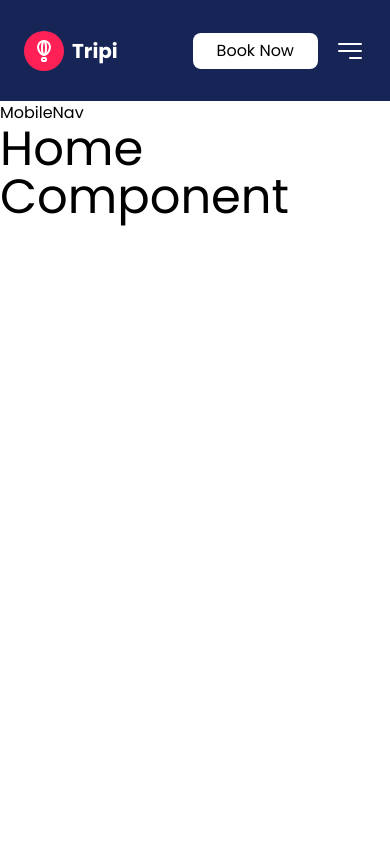
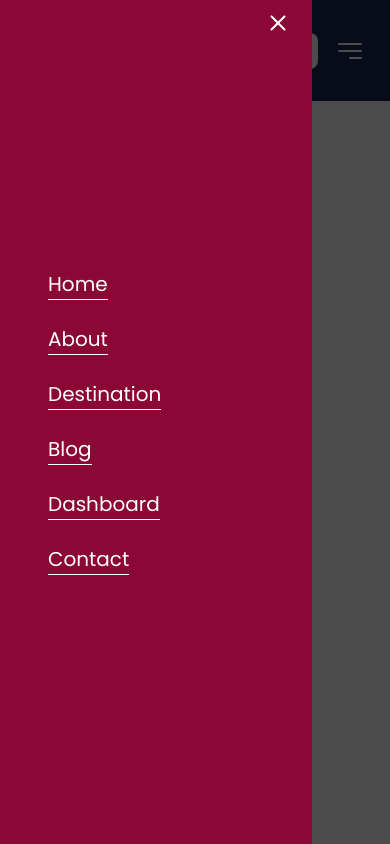
Before and after one commit to emmeiwhite/travel-exploration, a Next.js app: page / in a window 390 px wide. Built offline with nearby package versions, Linux system fonts and the light colour scheme.

Commit message:
Handling Mobile & Desktop app Navs (WIP)

```diff
--- a/components/Home/Navbar/MobileNav.tsx
+++ b/components/Home/Navbar/MobileNav.tsx
@@ -1,3 +1,34 @@
-export default function MobileNav() {
-  return <div>MobileNav</div>
+import { navLinks } from '@/constants/constants'
+import Link from 'next/link'
+import { CgClose } from 'react-icons/cg'
+
+type MobileNavProps = {
+  showNav: boolean
+  handleCloseNav: () => void
 }
+export default function MobileNav({ showNav, handleCloseNav }: MobileNavProps) {
+  return (
+    <div>
+      {/* 1. layover */}
+      <div className="fixed h-screen w-full transform transition-all duration-500 inset-0 bg-black opacity-70 z-40"></div>
+
+      {/* 2. navlinks */}
+      <div className="w-[80%] sm:w-[60%]  bg-rose-900 flex flex-col gap-6 justify-center fixed z-50 h-full text-white transform transition-all duration-500 delay-300">
+        {navLinks.map(link => {
+          return (
+            <Link
+              href={link.url}
+              key={link.id}>
+              <p className="border-white border-b-[1.5px] w-fit ml-12 text-[20px] sm:text-[30px]">
+                {link.label}
+              </p>
+            </Link>
+          )
+        })}
+
+        {/* close button */}
+        <CgClose className="absolute top-[0.7rem] right-[1.4rem] h-6 w-6 sm:h-8 sm:w-8 cursor-pointer" />
+      </div>
+    </div>
+  )
+}
--- a/components/Home/Navbar/Nav.tsx
+++ b/components/Home/Navbar/Nav.tsx
@@ -3,11 +3,14 @@ import Link from 'next/link'
 import { HiBars3BottomRight } from 'react-icons/hi2'
 import { TbAirBalloon } from 'react-icons/tb'
 
-export default function Nav() {
+type NavProps = {
+  handleShowNav: () => void
+}
+
+export default function Nav({ handleShowNav }: NavProps) {
   return (
-    <div className="bg-blue-950 transition-all duration-200 h-[12vh] z-[1000] ">
+    <div className="bg-blue-950 transition-all duration-200 h-[12vh] z-30 fixed w-full">
       {/* Layout Container */}
-
       <div className="max-w-5xl mx-auto px-6 flex items-center justify-between h-full">
         {/* 1. LOGO */}
         <div className="flex items-center gap-2">
@@ -41,7 +44,10 @@ export default function Nav() {
             Book Now
           </button>
 
-          <HiBars3BottomRight className="lg:hidden h-8 w-8 text-white cursor-pointer" />
+          <HiBars3BottomRight
+            className="lg:hidden h-8 w-8 text-white cursor-pointer"
+            onClick={handleShowNav}
+          />
         </div>
       </div>
     </div>
--- a/components/Home/Navbar/ResponsiveNav.tsx
+++ b/components/Home/Navbar/ResponsiveNav.tsx
@@ -1,11 +1,23 @@
+'use client'
+import { useState } from 'react'
 import MobileNav from './MobileNav'
 import Nav from './Nav'
 
 export default function ResponsiveNav() {
+  const [showNav, setShowNav] = useState(false)
+
+  const handleShowNav = () => setShowNav(true)
+  const handleCloseNav = () => setShowNav(false)
   return (
     <div>
-      <Nav />
-      <MobileNav />
+      <Nav
+        handleShowNav={handleShowNav}
+        showNav={showNav}
+      />
+      <MobileNav
+        showNav={showNav}
+        handleCloseNav={handleCloseNav}
+      />
     </div>
   )
 }
```
